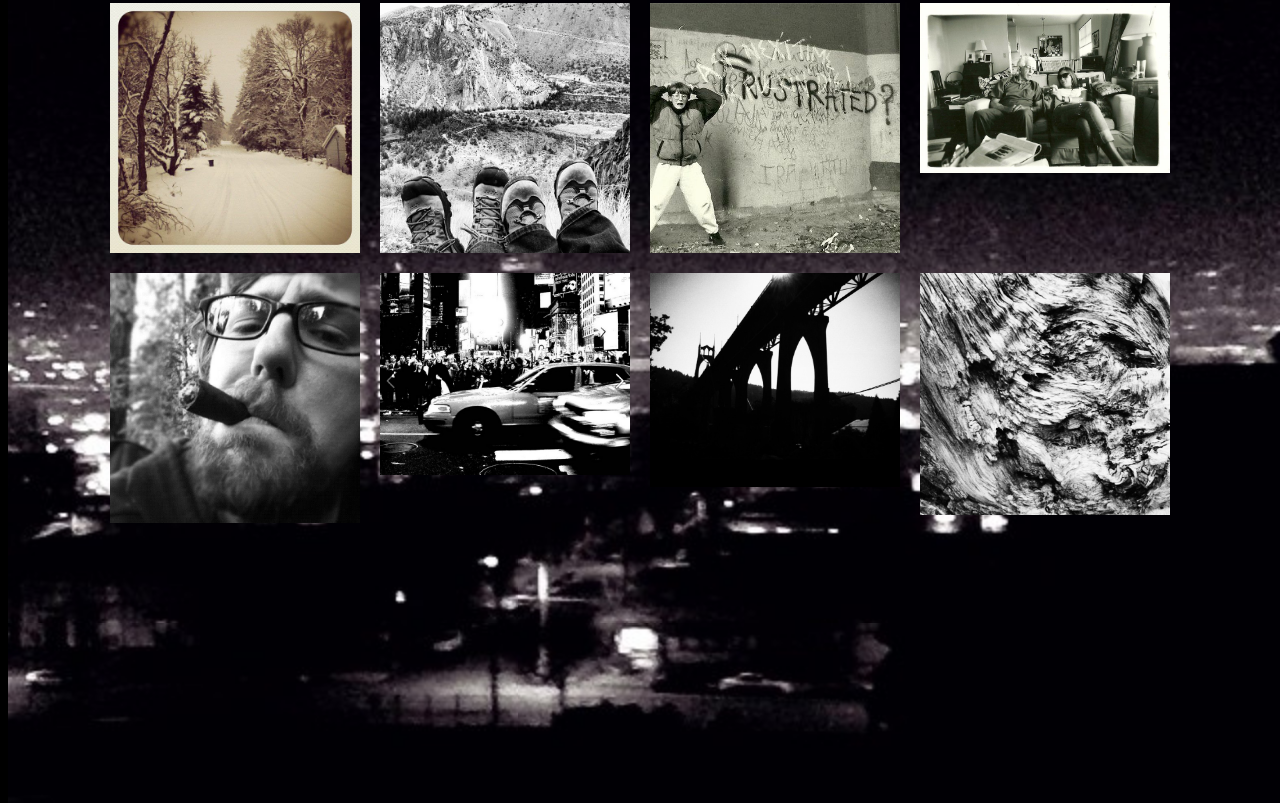
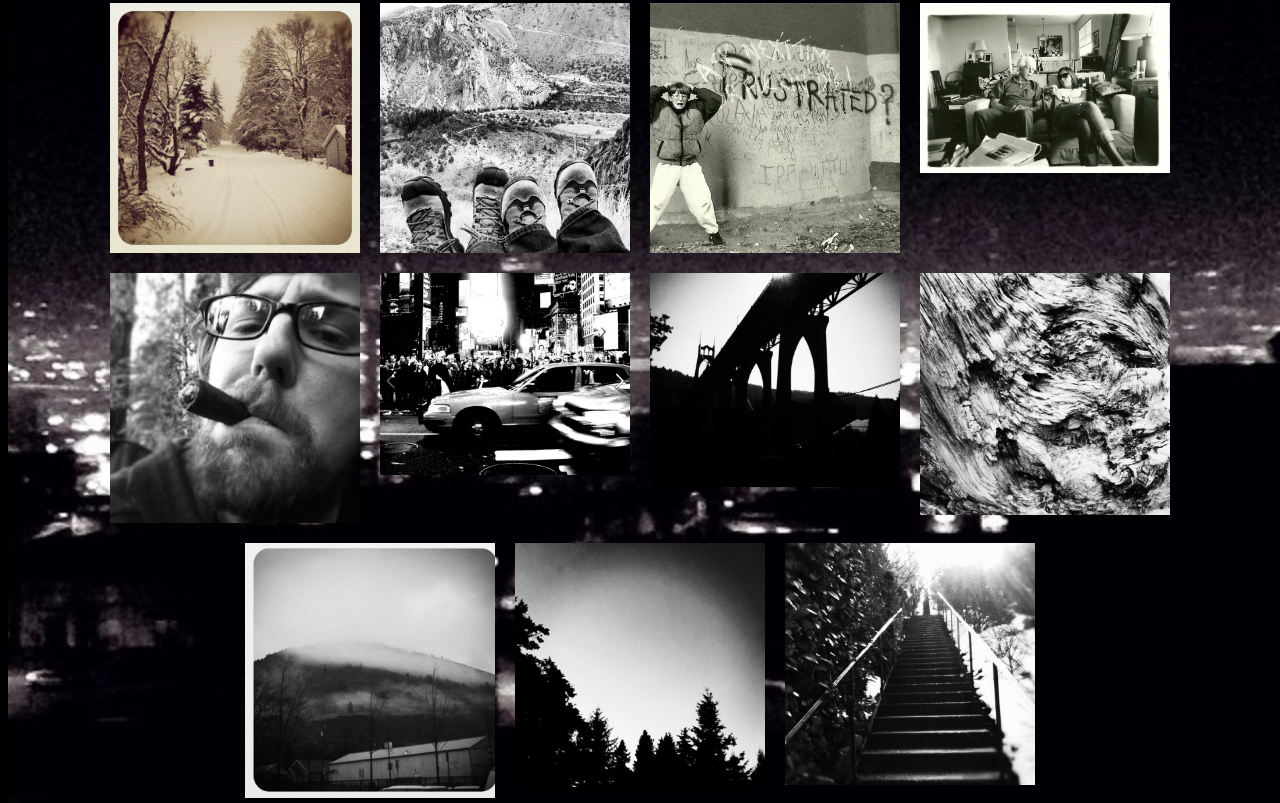
Before and after one commit to Maverbelle/cwmac, a plain HTML site: page index.html in a window 1280 px wide. Shown: the part 403-1206 px from the top of the page. Before the commit the page ends 936 px from the top, so only its background shows below. Drawn offline with nearby package versions, Linux system fonts and the light colour scheme.

Commit message:
more photos

```diff
--- a/index.html
+++ b/index.html
@@ -33,6 +33,9 @@
   <article class="photo_static flicker" id="greeter"><img src="img/traffic.jpg"></article>
   <article class="photo_static flicker" id="greeter"><img src="img/saintjohns.jpg"></article>
   <article class="photo flicker" id="8"><img src="img/driftwood.jpg"></article>
+  <article class="photo flicker" id="9"><img src="img/fog.jpg"></article>
+  <article class="photo flicker" id="10"><img src="img/sky.jpg"></article>
+  <article class="photo flicker" id="11"><img src="img/stairs.jpg"></article>
 
 </div>
 
```
Also changed, not shown: img/fog.jpg (added), img/sky.jpg (added), img/stairs.jpg (added).
